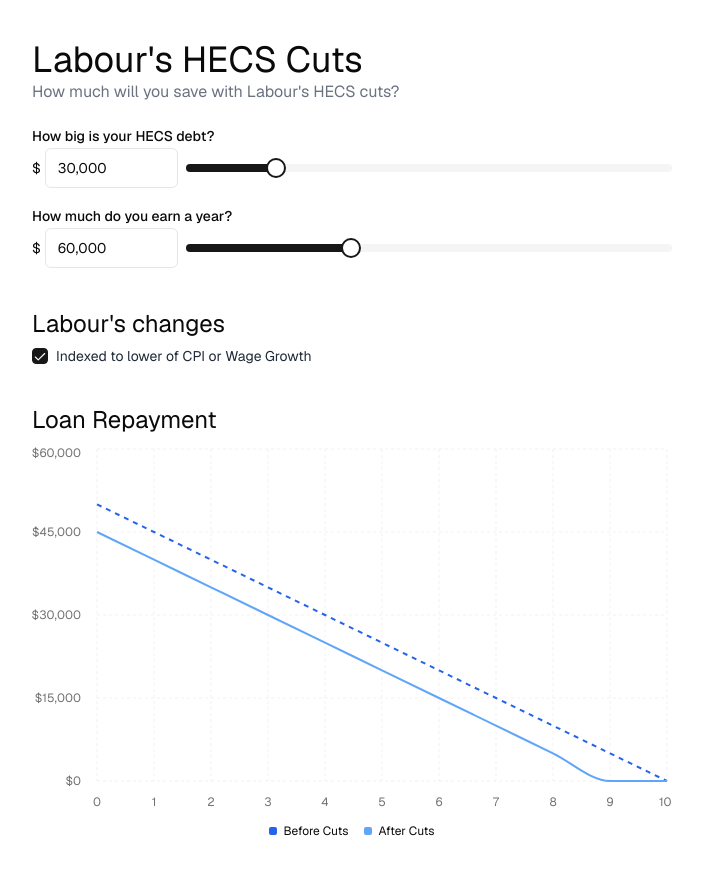
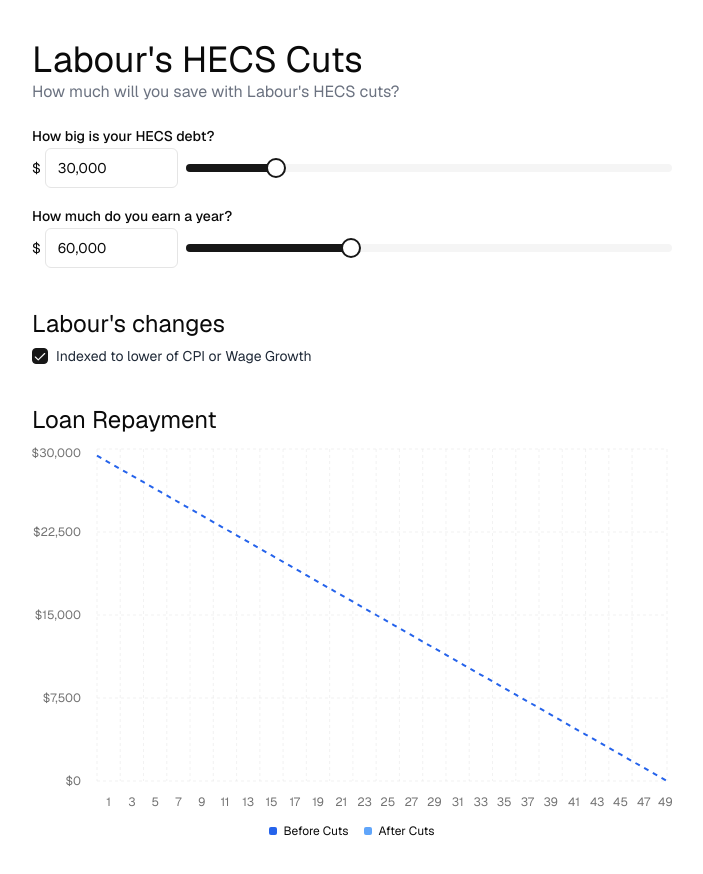
Before and after one commit to DanielTMolloy919/hecs-cuts, a Next.js app: page / in a window 1280 px wide. Shown: the top 874 px of the page, without its empty margins (288-991 px from the left). Built offline with nearby package versions, Linux system fonts and the light colour scheme.

Commit message:
loan repayment calculation

```diff
--- a/src/app/calculator.tsx
+++ b/src/app/calculator.tsx
@@ -14,23 +14,15 @@ import { Checkbox } from "~/components/ui/checkbox";
 import { Input } from "~/components/ui/input";
 import { Label } from "~/components/ui/label";
 import { Slider } from "~/components/ui/slider";
+import {
+  calculateRepayment,
+  fy2024,
+  RepaymentBand,
+  RepaymentScheme,
+} from "./data";
 
 const MAX_HECS_DEBT = 174998;
 const MAX_SALARY = 180000;
-
-const dummyLoanRepaymentData = [
-  { year: 0, before: 50000, after: 45000 },
-  { year: 1, before: 45000, after: 40000 },
-  { year: 2, before: 40000, after: 35000 },
-  { year: 3, before: 35000, after: 30000 },
-  { year: 4, before: 30000, after: 25000 },
-  { year: 5, before: 25000, after: 20000 },
-  { year: 6, before: 20000, after: 15000 },
-  { year: 7, before: 15000, after: 10000 },
-  { year: 8, before: 10000, after: 5000 },
-  { year: 9, before: 5000, after: 0 },
-  { year: 10, before: 0, after: 0 },
-];
 
 const chartConfig = {
   before: {
@@ -43,10 +35,38 @@ const chartConfig = {
   },
 } satisfies ChartConfig;
 
-function LoanRepaymentChart() {
+function repaymentData(
+  income: number,
+  scheme: RepaymentScheme,
+  initialLoan: number,
+) {
+  const data = [];
+  let remainingLoan = initialLoan;
+
+  while (remainingLoan > 0) {
+    const yearlyRepayment = calculateRepayment(income, scheme);
+    remainingLoan = Math.max(0, remainingLoan - yearlyRepayment);
+    data.push({ year: data.length, before: remainingLoan });
+  }
+  return data;
+}
+
+type LoanRepaymentChartProps = {
+  income: number;
+  scheme: RepaymentScheme;
+  initialLoan: number;
+};
+
+function LoanRepaymentChart({
+  income,
+  scheme,
+  initialLoan,
+}: LoanRepaymentChartProps) {
+  const data = repaymentData(income, scheme, initialLoan);
+
   return (
     <ChartContainer config={chartConfig} className="min-h-[400px] w-full">
-      <LineChart data={dummyLoanRepaymentData}>
+      <LineChart data={data}>
         <CartesianGrid strokeDasharray="3 3" />
         <XAxis
           dataKey="year"
@@ -175,7 +195,11 @@ export default function Calculator() {
       <div className="pt-10" />
       <div className="flex flex-col gap-2">
         <h2 className="text-2xl">Loan Repayment</h2>
-        <LoanRepaymentChart />
+        <LoanRepaymentChart
+          income={salary}
+          scheme={fy2024}
+          initialLoan={hecsDebt}
+        />
       </div>
       <div className="h-32" />
     </div>
--- /dev/null
+++ b/src/app/data.ts
@@ -0,0 +1,41 @@
+export type RepaymentBand = {
+  minIncome: number;
+  maxIncome: number | null; // null for the highest band
+  rate: number; // Percentage as decimal
+};
+
+export type RepaymentScheme = RepaymentBand[];
+
+export function calculateRepayment(income: number, scheme: RepaymentScheme) {
+  for (const band of scheme) {
+    if (
+      income >= band.minIncome &&
+      (band.maxIncome === null || income <= band.maxIncome)
+    ) {
+      return income * band.rate;
+    }
+  }
+  return 0;
+}
+
+export const fy2024: RepaymentScheme = [
+  { minIncome: 0, maxIncome: 54434, rate: 0 },
+  { minIncome: 54435, maxIncome: 62850, rate: 0.01 },
+  { minIncome: 62851, maxIncome: 66620, rate: 0.02 },
+  { minIncome: 66621, maxIncome: 70618, rate: 0.025 },
+  { minIncome: 70619, maxIncome: 74855, rate: 0.03 },
+  { minIncome: 74856, maxIncome: 79346, rate: 0.035 },
+  { minIncome: 79347, maxIncome: 84107, rate: 0.04 },
+  { minIncome: 84108, maxIncome: 89154, rate: 0.045 },
+  { minIncome: 89155, maxIncome: 94503, rate: 0.05 },
+  { minIncome: 94504, maxIncome: 100174, rate: 0.055 },
+  { minIncome: 100175, maxIncome: 106185, rate: 0.06 },
+  { minIncome: 106186, maxIncome: 112556, rate: 0.065 },
+  { minIncome: 112557, maxIncome: 119309, rate: 0.07 },
+  { minIncome: 119310, maxIncome: 126467, rate: 0.075 },
+  { minIncome: 126468, maxIncome: 134056, rate: 0.08 },
+  { minIncome: 134057, maxIncome: 142100, rate: 0.085 },
+  { minIncome: 142101, maxIncome: 150626, rate: 0.09 },
+  { minIncome: 150627, maxIncome: 159663, rate: 0.095 },
+  { minIncome: 159664, maxIncome: null, rate: 0.1 },
+];
--- a/src/app/layout.tsx
+++ b/src/app/layout.tsx
@@ -4,8 +4,8 @@ import { GeistSans } from "geist/font/sans";
 import { type Metadata } from "next";
 
 export const metadata: Metadata = {
-  title: "Create T3 App",
-  description: "Generated by create-t3-app",
+  title: "Visualise HECS Cuts",
+  description: "How much will you save with Labour&apos;s HECS cuts?",
   icons: [{ rel: "icon", url: "/favicon.ico" }],
 };
 
```
